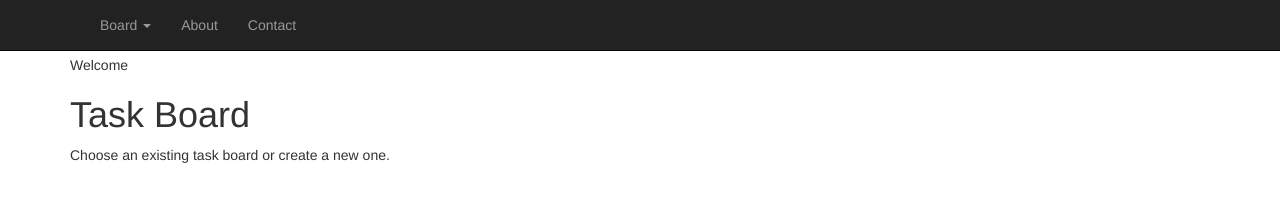
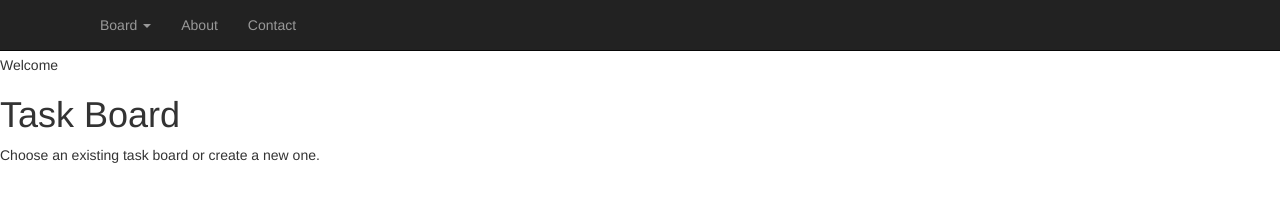
Before and after one commit to quintans/taskboard, a plain HTML site: page www/index.html in a window 1280 px wide. Drawn offline with Linux system fonts and the light colour scheme.

Commit message:
fluid container

```diff
--- a/www/index.html
+++ b/www/index.html
@@ -54,7 +54,7 @@
 				<!--/.nav-collapse -->
 			</div>
 		</div>
-		<div class="container header" x-ng-view></div>
+		<div class="container-fluid header" x-ng-view></div>
 
 		<div class="modal fade" id="boardPanel">
 			<div class="modal-dialog">
```
Also changed, not shown: www/partials/board.html (+1 -1 lines).
